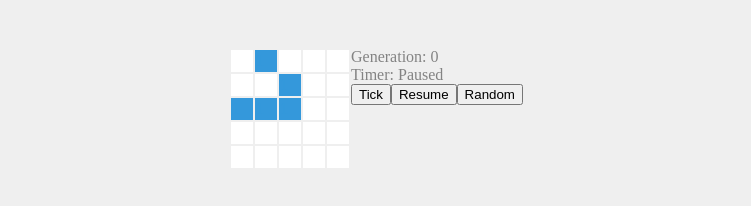
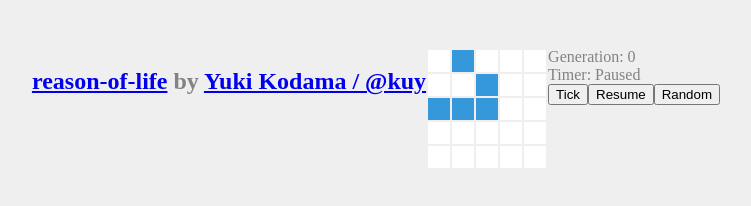
Before and after one commit to kuy/kuy-github-io, a plain HTML site: page reason-of-life/index.html in a window 1280 px wide. Shown: the whole page, without its empty margins (264-1015 px from the left). Drawn offline with Linux system fonts and the light colour scheme.

Commit message:
Add links

```diff
--- a/reason-of-life/index.html
+++ b/reason-of-life/index.html
@@ -6,6 +6,11 @@
 <title>reason-of-life</title>
 </head>
 <body>
+  <h2>
+    <a href="https://github.com/kuy/reason-of-life">reason-of-life</a>
+    by
+    <a href="https://twitter.com/kuy">Yuki Kodama / @kuy</a>
+  </h2>
   <div id="container" style="height: 100%"></div>
   <script src="assets/bundle.js"></script>
 </body>
```
Also changed, not shown: nada.re/index.html (+5 -0 lines).
